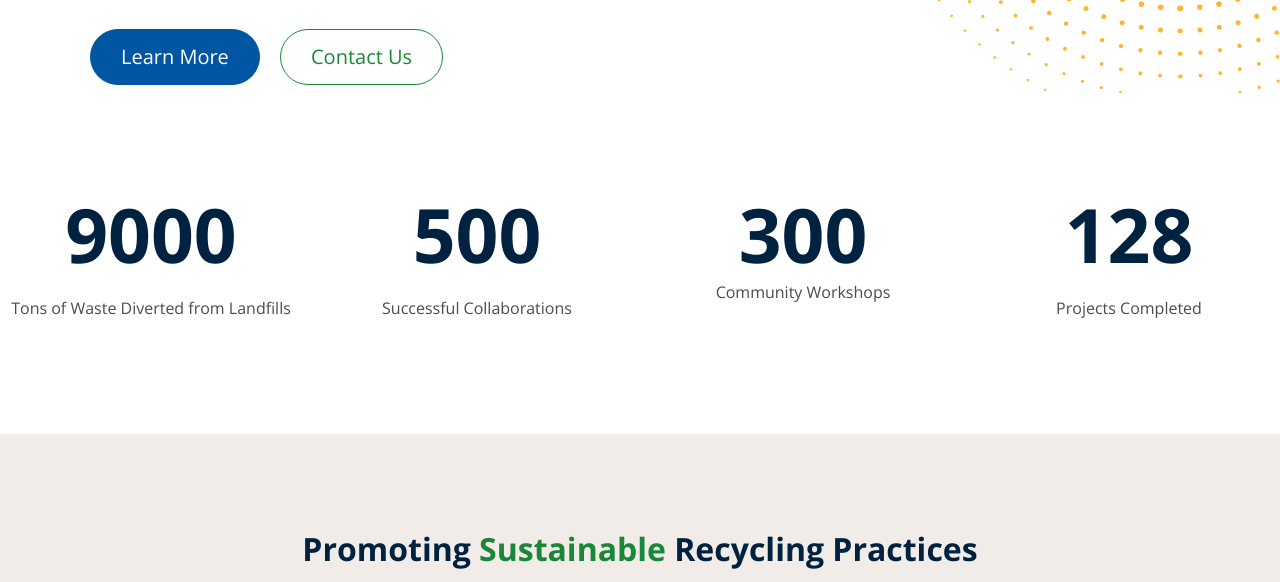
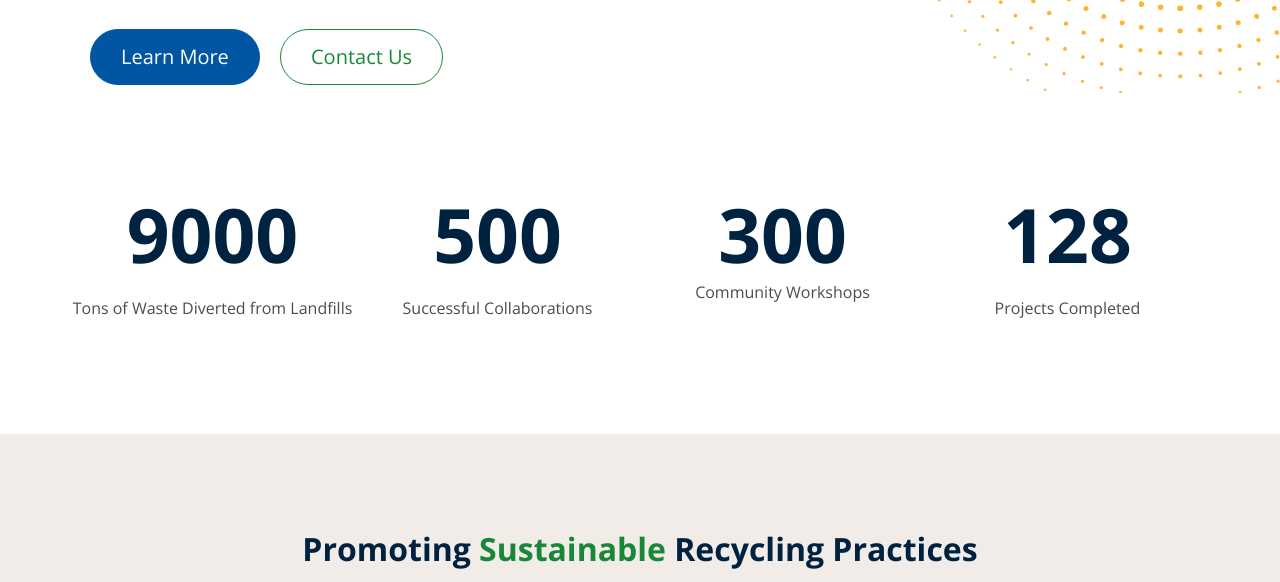
Before and after one commit to oastra/A2Z-Recyclers, a website: page index.html in a window 1280 px wide. Shown: the part 687-1269 px from the top of the page. Drawn offline with nearby package versions, Linux system fonts and the light colour scheme.

Commit message:
stats corrected

```diff
--- a/index.html
+++ b/index.html
@@ -117,7 +117,7 @@
 
     <!-- Stats -->
 
-    <section id="stats" class="stats-container">
+    <section id="stats" class="stats container">
       <div class="row my-6 no-padding" >
         <div class="col-md-3 col-sm-6 text-center p-0">
           <h2 class="counter xl-text" data-target="9000"></h2>
```
